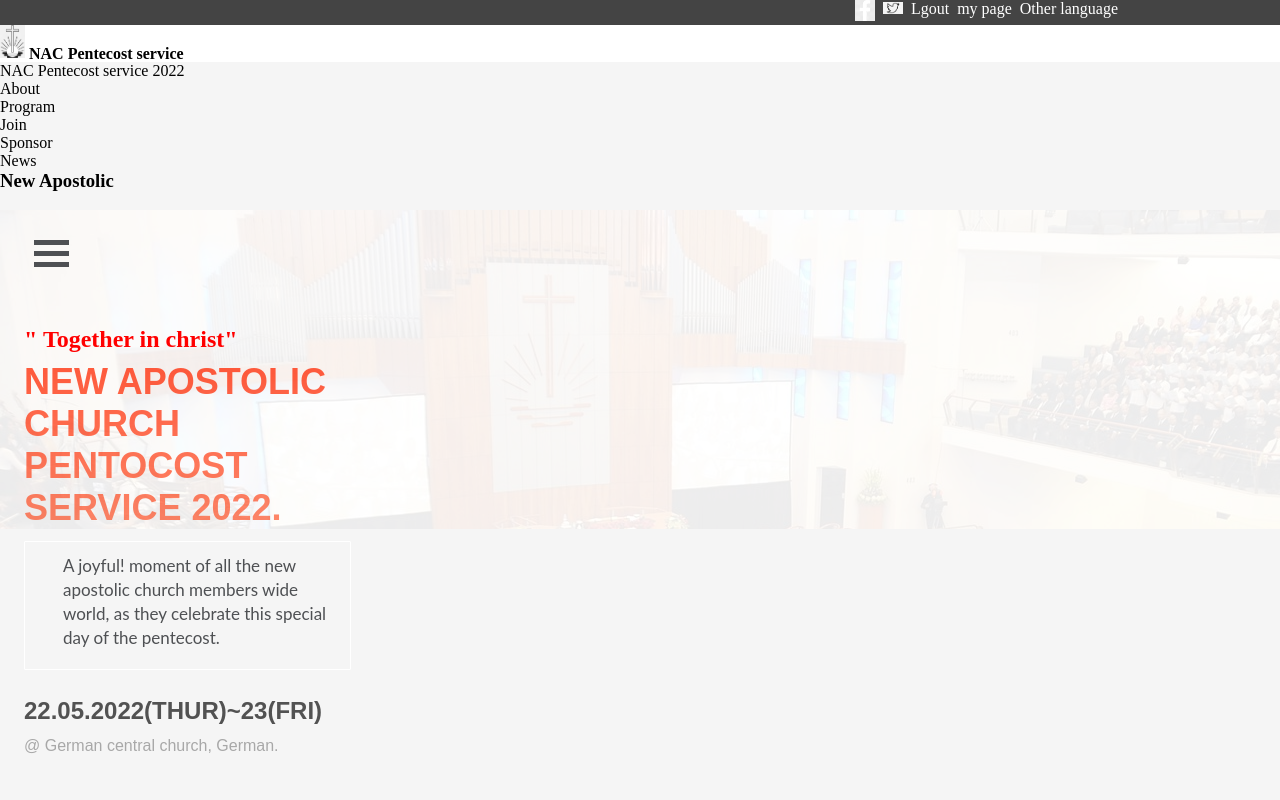
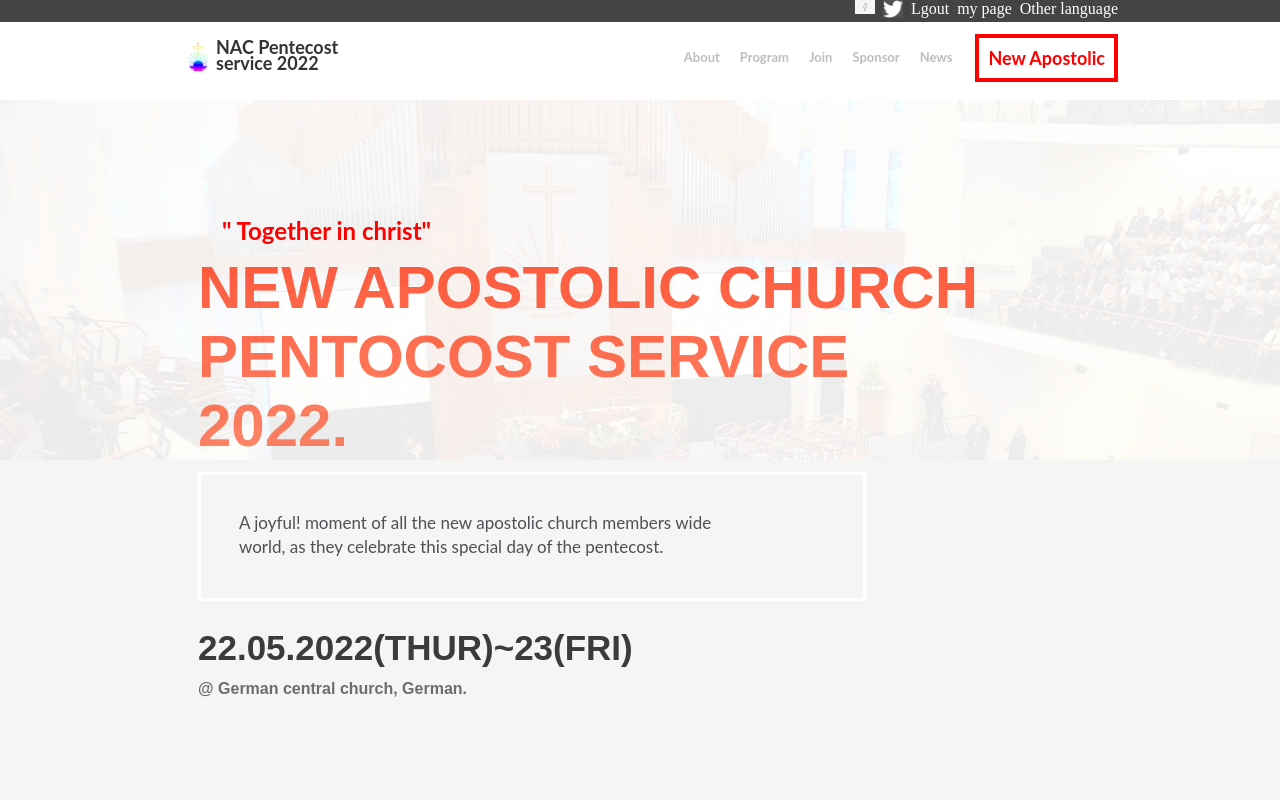
Before and after one commit to Kayonga99/NAC-Pentecost, a website: page index.html in a window 1280 px wide. Shown: the top 800 px of the page. Drawn offline with Linux system fonts and the light colour scheme.

Commit message:
Update feature branch.

```diff
--- a/index.html
+++ b/index.html
@@ -16,30 +16,33 @@
         <div class="header-div">
             <div>
             <ul class="icons-ul">
-                <li><img class="h-icon" src="./photos/logo.icons/fb.png" alt="facebookicon"></li>
-                <li><img class="h-icon" src="./photos/logo.icons/twitter-icon.png" alt="twitter-icon"></li>
+                <li><img class="h-icon" src="./photos/logo.icons/faceb.png" alt="facebookicon"></li>
+                <li><img class="h-icon" src="./photos/logo.icons/twtr.png" alt="twitter-icon"></li>
                 <li>Lgout</li>
                 <li>my page</li>
                 <li>Other language</li>
             </div>
             </ul>
             <div class="mine">
-                <h4><img class="h-trans" src="./photos/logo.icons/trans.png" alt=""> NAC Pentecost service</h4>
-            </div>
-        </div>
 
                  <nav>
-            <span><img src="" alt="">NAC Pentecost service 2022</span>
+                    <span class="span-"><img class="h-trans" src="./photos/logo.icons/logonew.jpg" alt=""><h4 class="new-a">NAC Pentecost service 2022</h4> </span>
+
                     <ul class="nav-ul">
                         <li>About</li>
                         <li>Program</li>
                         <li>Join</li>
                         <li>Sponsor</li>
                         <li>News</li>
+                        <li><h3 class="h33">New Apostolic</h3></li>
                     </ul>
-            <h3>New Apostolic</h3>
                     <img src="" alt="">
                 </nav>
+            </div>
+
+        </div>
+
+
     </header>
 
     <section class="cape dsk-cape">
@@ -78,21 +81,26 @@
     <h5 class="h5">Main program</h5>
     <hr class="hr1">
     <ul class="pro-cds">
-        <li><div>
+        <li class="lpd99">
+            <div class="bptsm">
             <ul class="pro-div">
                     <li><img class="img-w" src="./photos/logo.icons/baptism.png" alt=""></li>
                    <li class="lpd" >Baptism</li>
                  <li  class="msgp">The holy baptism of water is going to take on the first day of worship, dear brothers and sisters the Lord is calling you.</li>
-        </ul></div></li>
+           </ul>
+        </div>
+</li>
 
-        <li><div>
+        <li class="lpd99">
+            <div class="bptsm">
             <ul class="pro-div">
             <li><img class="img-w" src="./photos/logo.icons/hang.png" alt=""></li>
             <li class="lpd">Sealing</li>
             <li><p class="msgp">This holy sacrament is going to take place after the holy baptism of water.</p></li>
         </ul></div></li>
 
-        <li><div>
+        <li  class="lpd99">
+            <div class="bptsm">
             <ul class="pro-div">
             <li><img class="img-w" src="./photos/logo.icons/preaching1.png" alt=""></li>
             <li class="lpd">Preaching</li>
@@ -102,7 +110,8 @@
             </p></li>
         </ul></div></li>
 
-        <li><div>
+        <li class="lpd99">
+            <div class="bptsm">
             <ul class="pro-div">
             <li><img class="img-w" src="./photos/logo.icons/orcche.png" alt=""></li>
             <li class="lpd">Orchestra</li>
@@ -111,7 +120,8 @@
                   we are extending our gifts and talents</p></li>
         </ul></div></li>
 
-        <li><div>
+        <li class="lpd99">
+            <div class="bptsm">
             <ul class="pro-div">
             <li><img class="img-w"   src="./photos/logo.icons/pray1.png" alt=""></li>
             <li class="lpd">Fasting</li>
--- a/style.css
+++ b/style.css
@@ -112,7 +112,8 @@
 
 .date-tag {
   margin-bottom: 124px;
-  color: #a8a8a8;
+  color: #6d6d6d;
+  font-weight: 700;
 }
 
 /* program */
@@ -121,6 +122,7 @@
   background-image: url(./photos/program-bg.jpeg);
   background-repeat: no-repeat;
   height: 893px;
+  width: 375px;
   color: #fff;
   background-size: cover;
 }
@@ -140,6 +142,7 @@
   margin-right: 24px;
   height: 109px;
   color: #fff;
+  font-weight: 800;
   margin-top: 12px;
   background: linear-gradient(179.4deg, rgba(38, 38, 38, 5) 0.81%, rgba(38, 38, 38, 0.5) 84.03%);
   border-radius: 0;
@@ -311,13 +314,14 @@
 
 .title {
   color: #ec5242;
-  font-family: 'Cambria, Cochin, Georgia, Times, "Times New Roman"', serif;
+  font-family: 'poppins', sans-serif;
+  font-style: oblique;
   font-size: 12px;
 }
 
 @media screen and (min-width: 768px) {
   span.menu-tog {
-    display: block;
+    display: none;
   }
 
   .header-div {
@@ -329,14 +333,52 @@
     display: inline-flex;
     justify-content: flex-end;
     gap: 0.5em;
-    background-color: #444444;
+    background-color: #444;
     width: 100%;
     padding-right: 162px;
     color: #fff;
   }
 
   .nav-ul {
-    display: block;
+    display: flex;
+    justify-content: flex-end;
+    gap: 20px;
+    flex-direction: row;
+    color: #bebebe;
+    padding-top: 27px;
+    font-family: 'lato', sans-serif;
+    padding-right: 162px;
+    font-weight: bold;
+    font-size: 13px;
+  }
+
+  .h33 {
+    color: red;
+    margin-top: -15px;
+    border: 4px solid red;
+    margin-left: 3px;
+    padding: 9px;
+    font-size: 18px;
+  }
+
+  .new-a {
+    width: 150px;
+    font-size: 18px;
+    line-height: 16px;
+    font-family: 'lato', sans-serif;
+    color: #333;
+  }
+
+  .span- {
+    display: flex;
+
+    /* position: absolute; */
+    position: absolute;
+    padding-top: 17px;
+    flex-direction: row;
+
+    /* width: 200px; */
+    padding-left: 180px;
   }
 
   header {
@@ -357,10 +399,50 @@
   }
 
   .h-trans {
-    width: 25px;
+    width: 36px;
   }
 
   .mine {
     background-color: #fff;
   }
+
+  .h1 {
+    margin-top: 8px;
+    font-family: 'Cocogoose', sans-serif;
+    font-size: 60px;
+    margin-left: 198px;
+    width: 792px;
+  }
+
+  .greet {
+    padding-left: 198px;
+    font-family: 'lato', serif;
+  }
+
+  .moment {
+    width: 668px;
+    height: 129px;
+    border: 3px solid #fff;
+    border-radius: 1px;
+    margin-left: 198px;
+    margin-top: 12px;
+  }
+
+  .moment-prg {
+    color: #4e5053;
+    font-size: 17px;
+    font-family: 'Lato', sans-serif;
+    width: 515px;
+    padding-top: 36px;
+  }
+
+  .date {
+    margin-left: 198px;
+  }
+
+  .date-1 {
+    font-size: 35px;
+    padding-top: 13px;
+    color: #3b3b3b;
+  }
 }
```
Also changed, not shown: photos/logo.icons/Union.png (deleted), photos/logo.icons/faceb.png (added), photos/logo.icons/fb.png (deleted), photos/logo.icons/lecture.png (deleted), photos/logo.icons/logonew.jpg (added), photos/logo.icons/png2.jpg (deleted), photos/logo.icons/praying-2.webp (deleted), photos/logo.icons/twitter-icon.png (deleted), photos/logo.icons/twtr.png (added), photos/logo.icons/ytube.jpg (deleted). Lines whose indentation alone changed are shown as unchanged.
